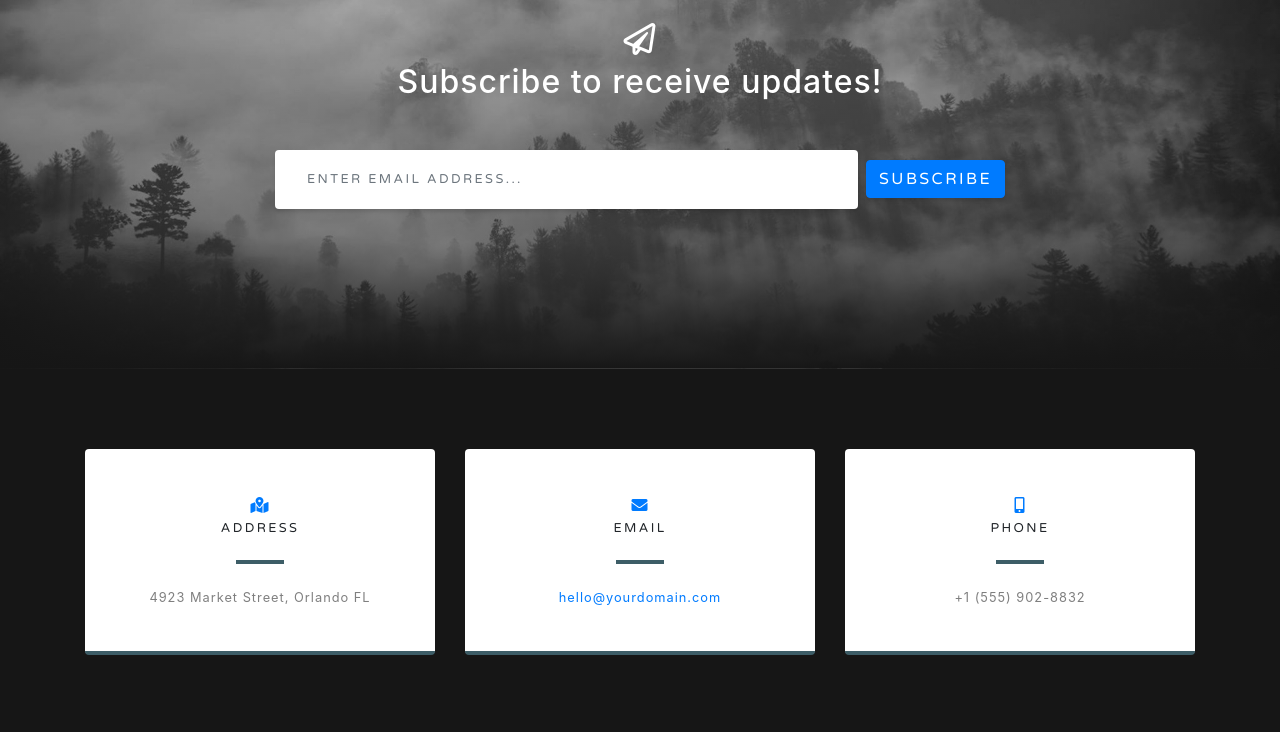
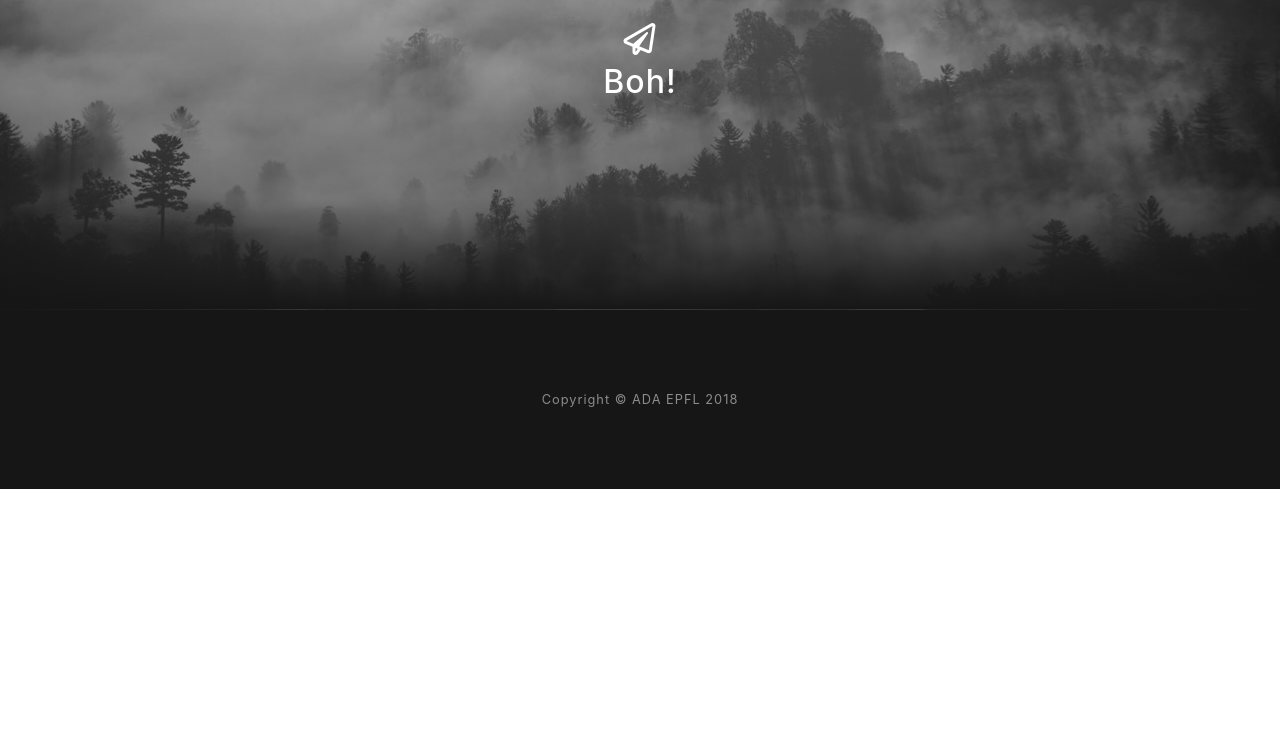
Before and after one commit to fraterenz/biaspedia-gh-pages, a website with bundled scripts: page index.html in a window 1280 px wide. Shown: the part 4780-5512 px from the top of the page. After the commit the page ends 5269 px from the top, so only its background shows below. Built offline with nearby package versions, Linux system fonts and the light colour scheme.

Commit message:
new repo

```diff
--- a/index.html
+++ b/index.html
@@ -160,14 +160,14 @@
                 <!-- Project One Row -->
                 <div class="row justify-content-center no-gutters mb-5 mb-lg-0">
                     <div class="col-lg-6">
-                        <img class="img-fluid" src="img/demo-image-01.jpg" alt="">
+                        <img class="img-fluid" src="img/tuareg_rebellion.jpg" alt="">
                     </div>
                     <div class="col-lg-6">
                         <div class="bg-black text-center h-100 project">
                             <div class="d-flex h-100">
                                 <div class="project-text w-100 my-auto text-center text-lg-left">
-                                    <h4 class="text-white">Misty</h4>
-                                    <p class="mb-0 text-white-50">An example of where you can put an image of a project, or anything else, along with a description.</p>
+                                    <h4 class="text-white">Tuareg Rebellion</h4>
+                                    <p class="mb-0 text-white-50">An example of an ipsum dolor sit amet, consectetur adipiscing elit, sed do eiusmod tempor incididunt ut labore et dolore magna aliqua.</p>
                                     <hr class="d-none d-lg-block mb-0 ml-0">
                                 </div>
                             </div>
@@ -178,14 +178,14 @@
                 <!-- Project Two Row -->
                 <div class="row justify-content-center no-gutters">
                     <div class="col-lg-6">
-                        <img class="img-fluid" src="img/demo-image-02.jpg" alt="">
+                        <img class="img-fluid" src="img/chechnya_600.jpg" alt="">
                     </div>
                     <div class="col-lg-6 order-lg-first">
                         <div class="bg-black text-center h-100 project">
                             <div class="d-flex h-100">
                                 <div class="project-text w-100 my-auto text-center text-lg-right">
-                                    <h4 class="text-white">Mountains</h4>
-                                    <p class="mb-0 text-white-50">Another example of a project with its respective description. These sections work well responsively as well, try this theme on a small screen!</p>
+                                    <h4 class="text-white">War in Ingushetia</h4>
+                                    <p class="mb-0 text-white-50">Another example of an enim ad minim veniam, quis nostrud exercitation ullamco laboris nisi ut aliquip ex ea commodo consequat.</p>
                                     <hr class="d-none d-lg-block mb-0 mr-0">
                                 </div>
                             </div>
@@ -203,72 +203,12 @@
                     <div class="col-md-10 col-lg-8 mx-auto text-center">
 
                         <i class="far fa-paper-plane fa-2x mb-2 text-white"></i>
-                        <h2 class="text-white mb-5">Subscribe to receive updates!</h2>
+                        <h2 class="text-white mb-5">Boh!</h2>
 
-                        <form class="form-inline d-flex">
-                            <input type="email" class="form-control flex-fill mr-0 mr-sm-2 mb-3 mb-sm-0" id="inputEmail" placeholder="Enter email address...">
-                            <button type="submit" class="btn btn-primary mx-auto">Subscribe</button>
-                        </form>
+
 
                     </div>
                 </div>
-            </div>
-        </section>
-
-        <!-- Contact Section -->
-        <section class="contact-section bg-black">
-            <div class="container">
-
-                <div class="row">
-
-                    <div class="col-md-4 mb-3 mb-md-0">
-                        <div class="card py-4 h-100">
-                            <div class="card-body text-center">
-                                <i class="fas fa-map-marked-alt text-primary mb-2"></i>
-                                <h4 class="text-uppercase m-0">Address</h4>
-                                <hr class="my-4">
-                                <div class="small text-black-50">4923 Market Street, Orlando FL</div>
-                            </div>
-                        </div>
-                    </div>
-
-                    <div class="col-md-4 mb-3 mb-md-0">
-                        <div class="card py-4 h-100">
-                            <div class="card-body text-center">
-                                <i class="fas fa-envelope text-primary mb-2"></i>
-                                <h4 class="text-uppercase m-0">Email</h4>
-                                <hr class="my-4">
-                                <div class="small text-black-50">
-                                    <a href="#">hello@yourdomain.com</a>
-                                </div>
-                            </div>
-                        </div>
-                    </div>
-
-                    <div class="col-md-4 mb-3 mb-md-0">
-                        <div class="card py-4 h-100">
-                            <div class="card-body text-center">
-                                <i class="fas fa-mobile-alt text-primary mb-2"></i>
-                                <h4 class="text-uppercase m-0">Phone</h4>
-                                <hr class="my-4">
-                                <div class="small text-black-50">+1 (555) 902-8832</div>
-                            </div>
-                        </div>
-                    </div>
-                </div>
-
-                <div class="social d-flex justify-content-center">
-                    <a href="#" class="mx-2">
-                        <i class="fab fa-twitter"></i>
-                    </a>
-                    <a href="#" class="mx-2">
-                        <i class="fab fa-facebook-f"></i>
-                    </a>
-                    <a href="#" class="mx-2">
-                        <i class="fab fa-github"></i>
-                    </a>
-                </div>
-
             </div>
         </section>
 
```
Also changed, not shown: img/chechnya_600.jpg (added), img/tuareg_rebellion.jpg (added).
